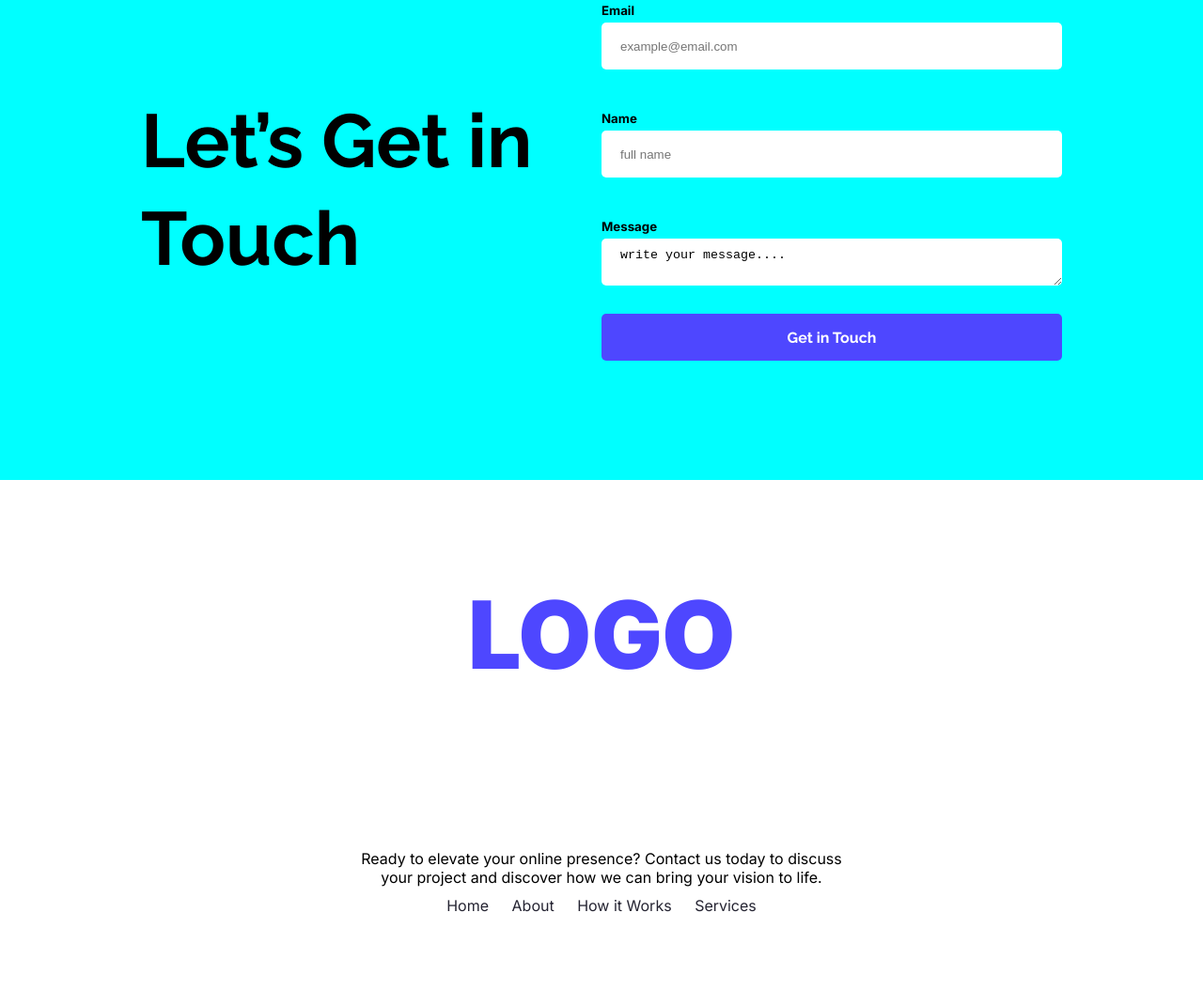
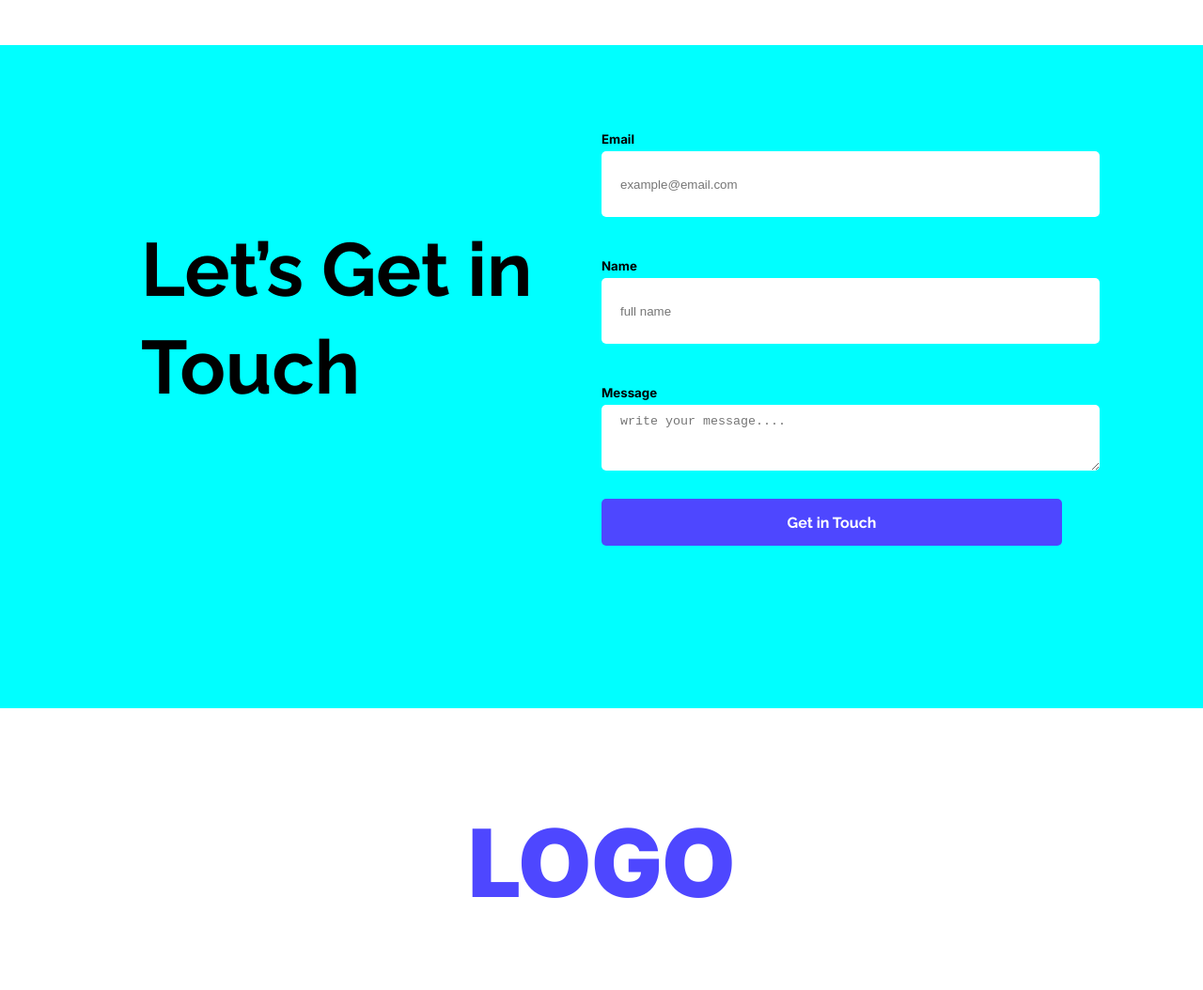
Before and after one commit to manikbarai/my-first-assignment, a plain HTML site: page index.html in a window 1280 px wide. Shown: the part 2171-3225 px from the top of the page at 94% size. Drawn offline with Linux system fonts and the light colour scheme.

Commit message:
added all files

```diff
--- a/index.html
+++ b/index.html
@@ -158,7 +158,7 @@
                 <br>
                 <h5 class="h5-padding">Message</h5>
                 <form action="">
-                    <textarea name="" id="" cols="30" rows="5" class="changes">write your message....</textarea>
+                    <textarea name="" id="" cols="30" rows="10" placeholder="write your message...." class="changes"></textarea>
 
                 </form>
                 <form action="">
--- a/styles/index.css
+++ b/styles/index.css
@@ -1,5 +1,4 @@
 * {
-    box-sizing: border-box;
     margin: 0px;
     padding: 0px;
 }
@@ -24,9 +23,7 @@
     display: flex;
     align-items: center;
     justify-content: space-between;
-    /* margin: 50px 0px 50px 0px; */
-    /* margin-top: 50px; */
-    padding: 50px 150px;
+     padding: 50px 150px;
 }
 
 .logo {
@@ -58,8 +55,6 @@
 
 .banner {
     text-align: center;
-    /* padding: 309px 267.5px 152px 267.5px; */
-    /* margin-top: 158px; */
 }
 
 .banner-title {
@@ -240,17 +235,21 @@
     font-size: 100px;
     font-weight: 900;
     color: #4E47FF;
+
 }
 
 .logos{
     height: 400px;
     text-align: center;
+    padding-bottom: 10px;
 }
 
 .last-design{
     justify-content: center;
     align-items: center;
-    padding-top: 104px;
+    padding-top: 104px ;
+    padding-bottom: 10px;
+
 
 }
 .links{
@@ -264,6 +263,6 @@
     padding-bottom: 100px;
 }
 .descriptions{
-    margin-top: 10px;
-    padding-top: 10px;
+    margin-top: 10px 0px;
+    padding: 0px;
 }
```
